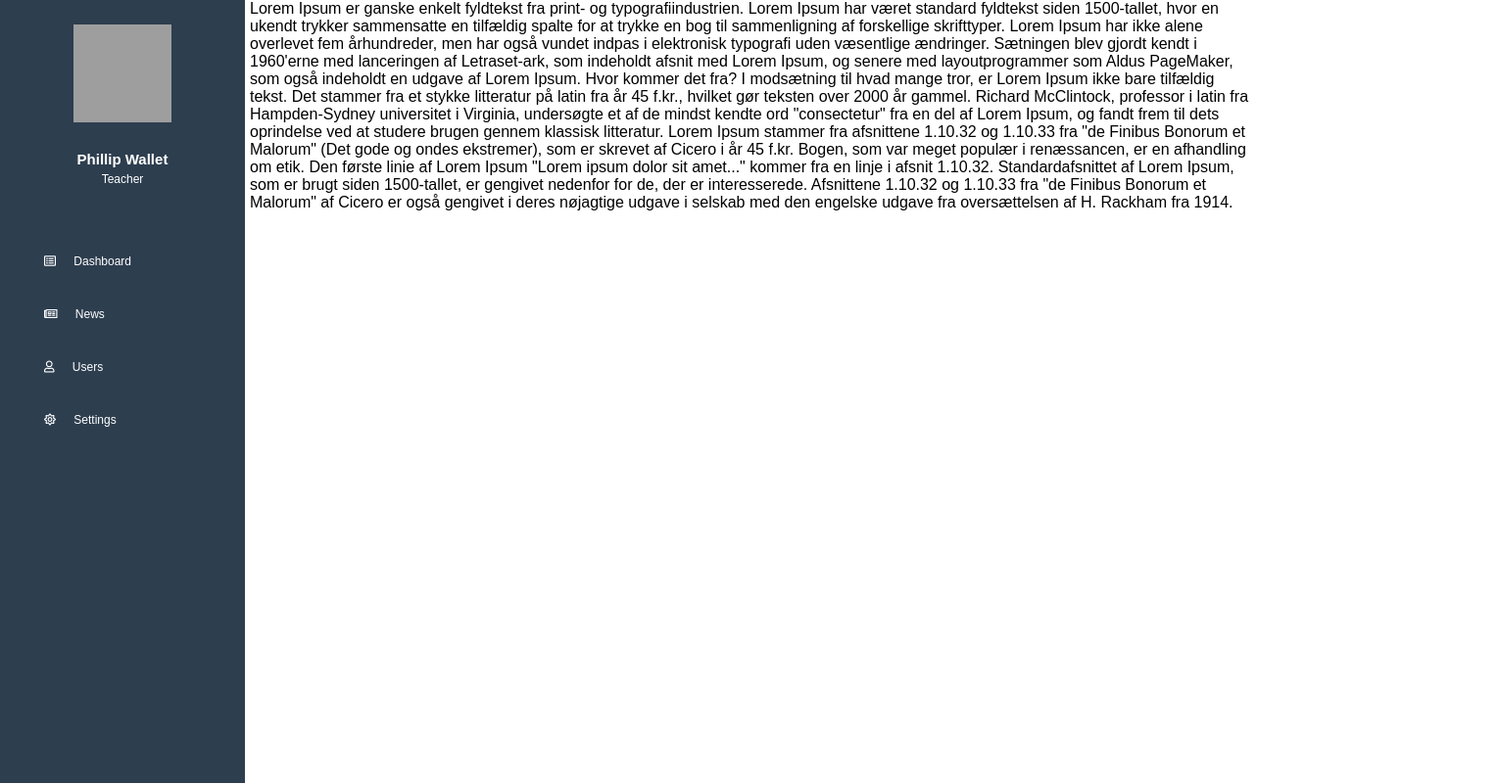
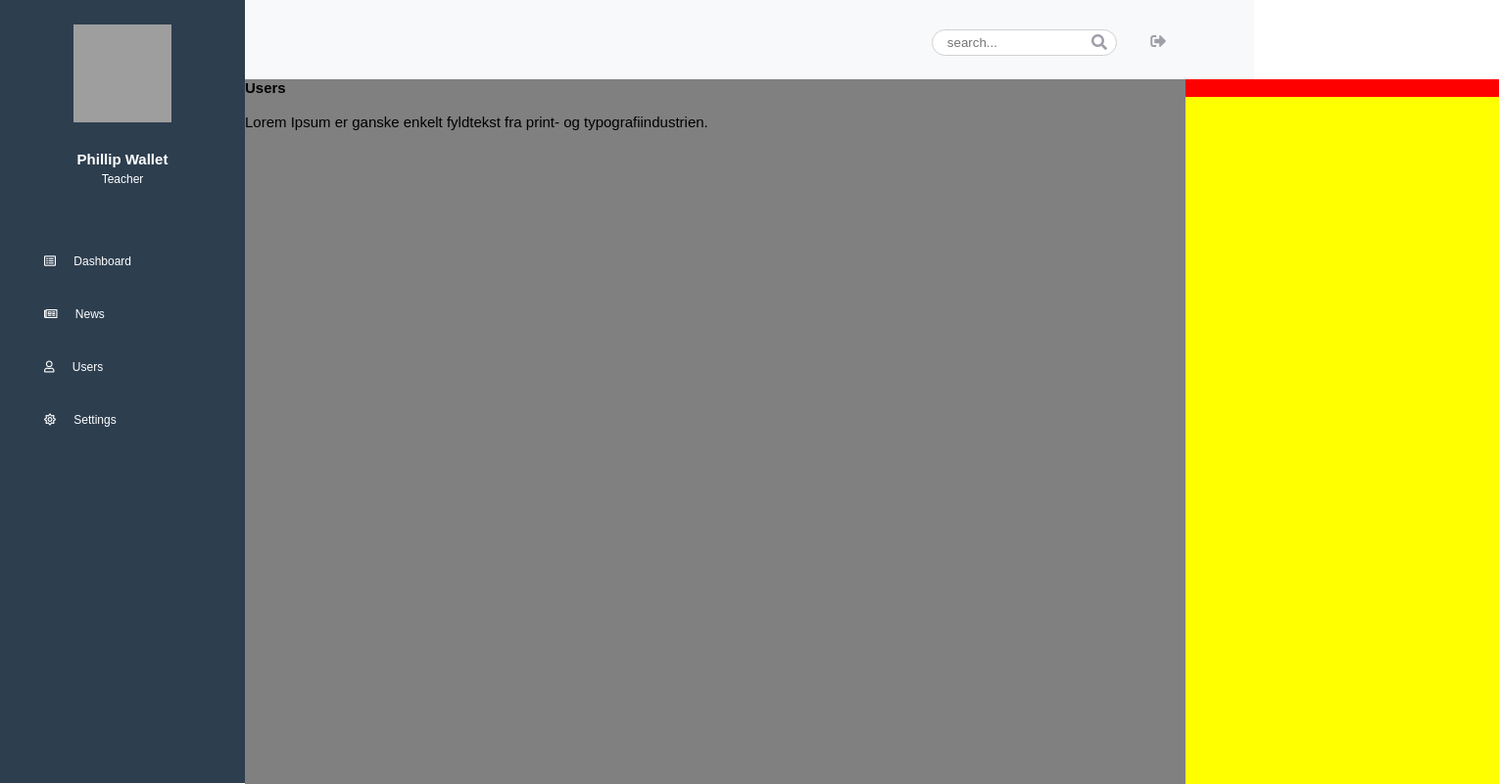
Before and after one commit to seangomes/css-playground, a plain HTML site: page menu.html in a window 1280 px wide. Shown: the whole page at 98% size, 1530 px wide, since content can reach past the window. Drawn offline with nearby package versions, Linux system fonts and the light colour scheme; grey boxes are pictures that could not be loaded.

Commit message:
Style playground

```diff
--- a/menu.html
+++ b/menu.html
@@ -1,6 +1,6 @@
-
 <!DOCTYPE html>
 <html lang="">
+
 <head>
     <meta charset="utf-8">
     <meta http-equiv="X-UA-Compatible" content="IE=edge">
@@ -10,7 +10,8 @@
     <!-- Bootstrap CSS
         <link href="https://maxcdn.bootstrapcdn.com/bootstrap/3.3.7/css/bootstrap.min.css" rel="stylesheet"> -->
     <link href="style.css" rel="stylesheet">
-        <link rel="stylesheet" href="https://use.fontawesome.com/releases/v5.0.10/css/all.css" integrity="sha384-+d0P83n9kaQMCwj8F4RJB66tzIwOKmrdb46+porD/OvrJ+37WqIM7UoBtwHO6Nlg" crossorigin="anonymous">
+    <link rel="stylesheet" href="https://use.fontawesome.com/releases/v5.0.10/css/all.css" integrity="sha384-+d0P83n9kaQMCwj8F4RJB66tzIwOKmrdb46+porD/OvrJ+37WqIM7UoBtwHO6Nlg"
+        crossorigin="anonymous">
     <!-- HTML5 Shim and Respond.js IE8 support of HTML5 elements and media queries -->
     <!-- WARNING: Respond.js doesn't work if you view the page via file:// -->
     <!--[if lt IE 9]>
@@ -18,8 +19,10 @@
             <script src="https://oss.maxcdn.com/libs/respond.js/1.4.2/respond.min.js"></script>
         <![endif]-->
 </head>
+
 <body>
 
+    <!--MENU-->
     <section id="menu-content">
         <article id="profile-info">
             <img class="avatar-img overlay" src="https://www.freewebmentor.com/default-avatar.png">
@@ -30,21 +33,59 @@
 
         </article>
         <ul class="menu">
-                        <li><a href="#"><i class="far fa-list-alt menu-icons"></i> Dashboard</a></li>
-                        <li><a href="#"><i class="far fa-newspaper menu-icons"></i> News</a></li>
-                        <li><a href="#"><i class="far fa-user menu-icons"></i> Users</a></li>
-                        <li><a href="#"><i class="far fa-sun menu-icons"></i> Settings</a></li>
+            <li>
+                <a href="#">
+                    <i class="far fa-list-alt menu-icons"></i> Dashboard</a>
+            </li>
+            <li>
+                <a href="#">
+                    <i class="far fa-newspaper menu-icons"></i> News</a>
+            </li>
+            <li>
+                <a href="#">
+                    <i class="far fa-user menu-icons"></i> Users</a>
+            </li>
+            <li>
+                <a href="#">
+                    <i class="far fa-sun menu-icons"></i> Settings</a>
+            </li>
         </ul>
     </section>
 
+    <!--CONTENT-->
+    <section id="content">
 
-        <section id="content">
-                Lorem Ipsum er ganske enkelt fyldtekst fra print- og typografiindustrien. Lorem Ipsum har været standard fyldtekst siden 1500-tallet, hvor en ukendt trykker sammensatte en tilfældig spalte for at trykke en bog til sammenligning af forskellige skrifttyper. Lorem Ipsum har ikke alene overlevet fem århundreder, men har også vundet indpas i elektronisk typografi uden væsentlige ændringer. Sætningen blev gjordt kendt i 1960'erne med lanceringen af Letraset-ark, som indeholdt afsnit med Lorem Ipsum, og senere med layoutprogrammer som Aldus PageMaker, som også indeholdt en udgave af Lorem Ipsum.
+        <!--Top bar-->
+        <section id="top-bar">
+            <div class="top-bar-content">
 
-                Hvor kommer det fra?
-                I modsætning til hvad mange tror, er Lorem Ipsum ikke bare tilfældig tekst. Det stammer fra et stykke litteratur på latin fra år 45 f.kr., hvilket gør teksten over 2000 år gammel. Richard McClintock, professor i latin fra Hampden-Sydney universitet i Virginia, undersøgte et af de mindst kendte ord "consectetur" fra en del af Lorem Ipsum, og fandt frem til dets oprindelse ved at studere brugen gennem klassisk litteratur. Lorem Ipsum stammer fra afsnittene 1.10.32 og 1.10.33 fra "de Finibus Bonorum et Malorum" (Det gode og ondes ekstremer), som er skrevet af Cicero i år 45 f.kr. Bogen, som var meget populær i renæssancen, er en afhandling om etik. Den første linie af Lorem Ipsum "Lorem ipsum dolor sit amet..." kommer fra en linje i afsnit 1.10.32.
+                <input type="text" class="search-input" placeholder="search..." name="search" />
+                <i class="fas fa-search search-input-icon"></i>
+                <i class="fas fa-sign-out-alt"></i>
+            </div>
 
-                Standardafsnittet af Lorem Ipsum, som er brugt siden 1500-tallet, er gengivet nedenfor for de, der er interesserede. Afsnittene 1.10.32 og 1.10.33 fra "de Finibus Bonorum et Malorum" af Cicero er også gengivet i deres nøjagtige udgave i selskab med den engelske udgave fra oversættelsen af H. Rackham fra 1914.
+        </section>
+
+        <div class="container">
+
+
+            <!--User list-->
+            <section class="column">
+                <div id="user-list">
+                    <h5>Users</h5>
+                    <br>
+                    <p>Lorem Ipsum er ganske enkelt fyldtekst fra print- og typografiindustrien.</p>
+                </div>
+            </section>
+
+            <!--Side info bar-->
+            <section class="column">
+                <div id="side-info-bar">
+                    geesadasd
+                </div>
+            </section>
+        </div>
+
     </section>
 
 
@@ -55,4 +96,5 @@
     <!-- Bootstrap JavaScript -->
     <!-- <script src="https://maxcdn.bootstrapcdn.com/bootstrap/3.3.7/js/bootstrap.min.js"></script> -->
 </body>
+
 </html>
--- a/style.css
+++ b/style.css
@@ -8,6 +8,8 @@
 body {
     font-family: Arial, Helvetica, sans-serif;
 }
+
+/* MENU CSS */
 
 #menu-content .avatar-img {
     height: 100px;
@@ -69,8 +71,84 @@ body {
     margin-left: 25px;
 }
 
+/* Content */
+
 #content {
-    margin-left: 255px;
+    margin-left: 250px;
     /* background-color: blueviolet; */
 
 }
+
+/* Top bar */
+#top-bar {
+    width: 100%;
+    height: 80px;
+    background-color: #F8F9FA;
+    position: relative;
+    color:#A09EA9;
+    border-bottom:1px solid #F1F3F5;
+
+}
+
+#top-bar .top-bar-content {
+    float: right;
+    padding: 30px;
+    margin-right: 60px;
+}
+
+.search-input {
+    padding: 5px;
+    /* border: 2px solid black; */
+    cursor: pointer;
+    margin-right: 30px;
+    border-radius:15px;
+    -moz-border-radius:15px;
+    -webkit-border-radius:15px;
+    border:1px solid #d0d0d0;
+    outline: none;
+    text-indent: 10px;
+
+}
+
+    .search-input-icon {
+        position: absolute;
+        top:35px;
+        right: 150px;
+    }
+
+
+.container {
+    width: 100%;
+    position: absolute;
+    background-color: yellow;
+    height: 90%;
+}
+
+/* .column {
+    float: left;
+    width: 50%;
+} */
+
+/* User list */
+#user-list {
+    background-color: gray;
+    position: absolute;
+    width: 960px;
+    height: 100%;
+}
+
+#user-list h5 , p {
+ font-size: 15px;
+}
+
+/* Side bar */
+#side-info-bar {
+
+    border-left: 1px solid black;
+    background-color: red;
+    float: right;
+    width: 700px;
+    height: 100%;
+
+
+}
```
Lines whose indentation alone changed are shown as unchanged.
